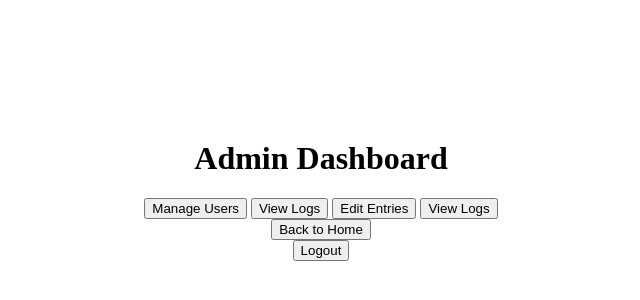
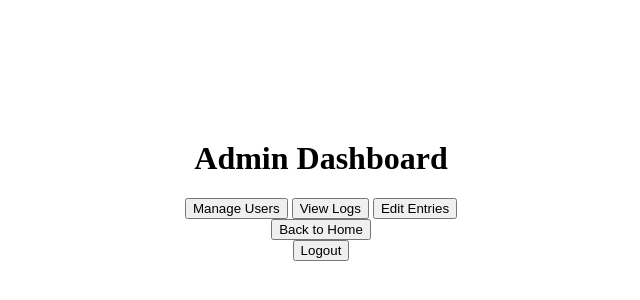
Before and after one commit to spickworth1991/sap, a website: page public/admin.html in a window 1280 px wide. Shown: the part 210-510 px from the top of the page, without its empty margins (319-959 px from the left). Drawn offline with Linux system fonts and the light colour scheme.

Commit message:
Update admin.html

```diff
--- a/public/admin.html
+++ b/public/admin.html
@@ -12,7 +12,6 @@
         <button onclick="location.href='manage_users.html'">Manage Users</button>
         <button onclick="location.href='view_logs.html'">View Logs</button>
         <button onclick="location.href='edit_entries.html'">Edit Entries</button>
-        <button onclick="window.location.href='viewLogs.html'">View Logs</button>
 
     </nav>
     <button onclick="location.href='index.html'">Back to Home</button>
```
